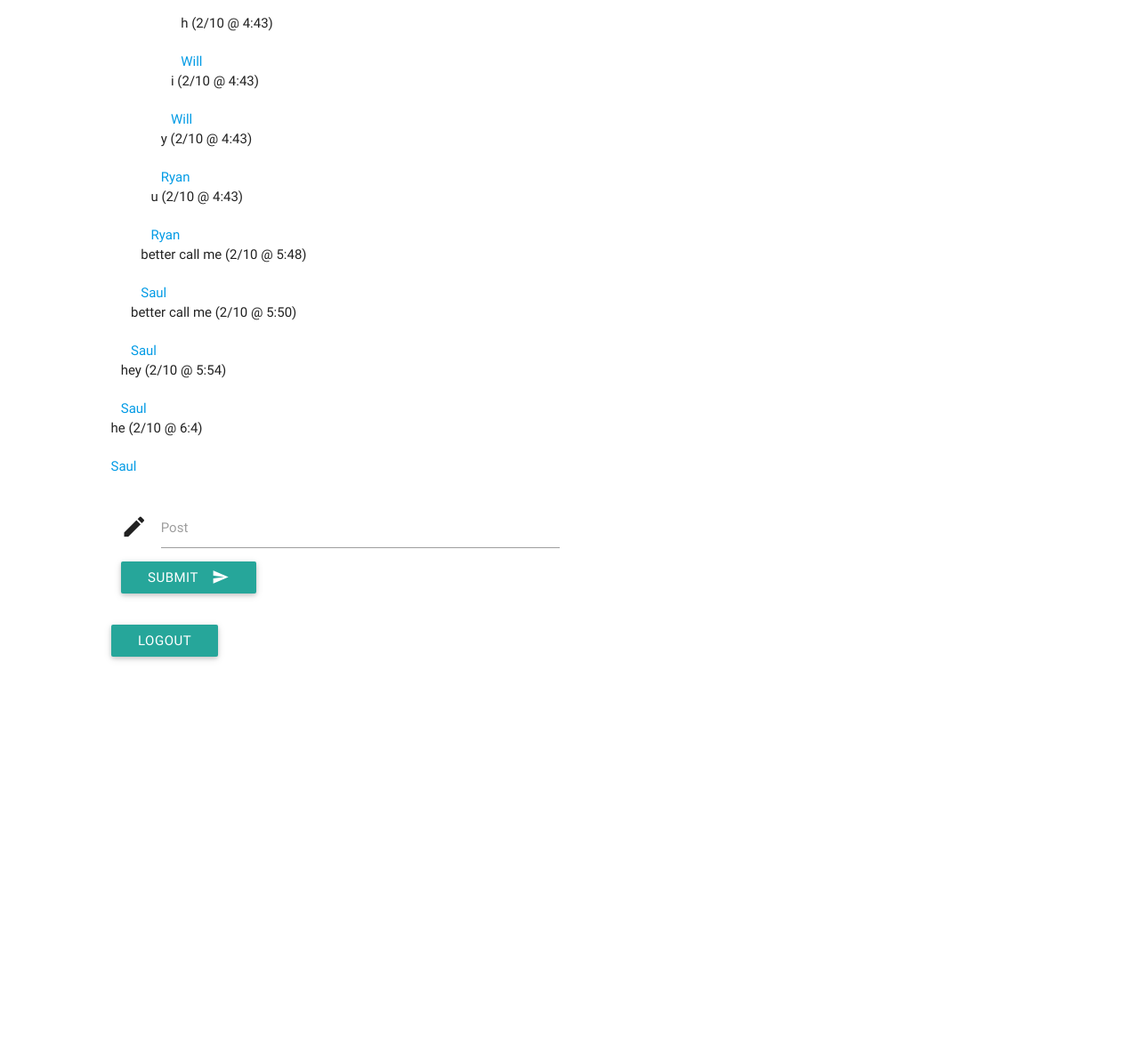
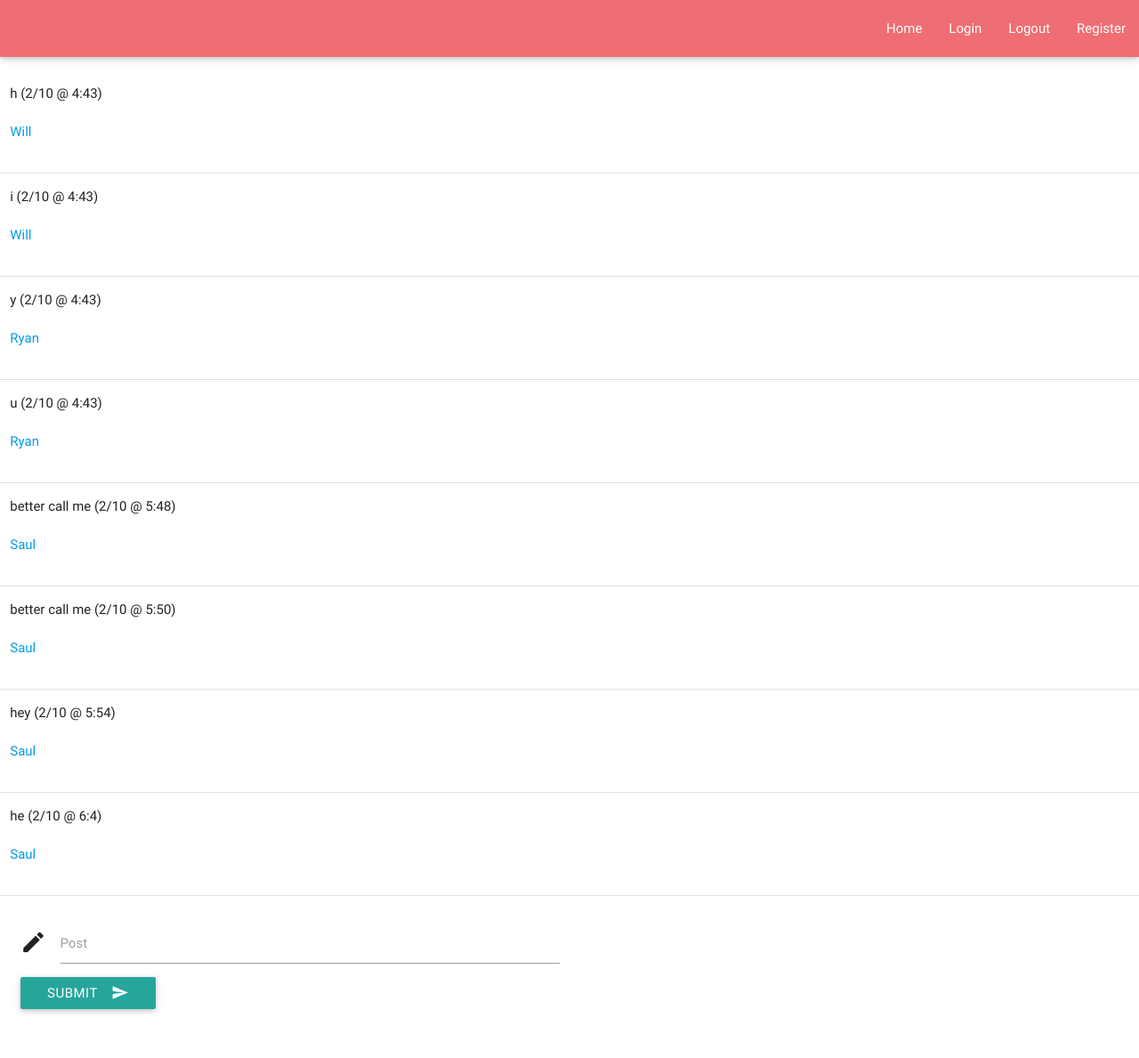
Before and after one commit to momomoro/Webapps, a Django app: page /socialnetwork/ in a window 1280 px wide. Shown: the whole page at 89% size. Before the commit the page ends 743 px from the top, so only its background shows below. Run offline with Django 3.2, Linux system fonts and the light colour scheme; a user stored in the database is signed in; data comes from the database, SQL or seed files in the repository; both versions use the stored data as it was after the commit; some libraries are stand-ins or nearby versions.

Commit message:
added navbar, issue with timezone

```diff
--- /dev/null
+++ b/hw4/README.md.txt
@@ -0,0 +1 @@
+Socialnetwork webapp created using the materialize css framework
--- a/hw4/socialnetwork/models.py
+++ b/hw4/socialnetwork/models.py
@@ -1,4 +1,6 @@
 from django.db import models
+from django.utils import timezone
+from datetime import *
 
 # User class for built-in authentication module
 from django.contrib.auth.models import User
@@ -7,7 +9,7 @@ from django.contrib.auth.models import User
 class Post(models.Model):
 	text = models.CharField(max_length=160)
 	user = models.ForeignKey(User)
-	time = models.DateTimeField(auto_now=True,auto_now_add=True)
+	time = models.DateTimeField(default=datetime.now)
 
 	def __unicode__(self):
-		return 'id=' + str(self.id) + ',text="'+ self.text + '" time='+ str(self.time)
+		return 'user=' + str(self.user) + ',text="'+ self.text + '" time='+ str(self.time)
--- a/hw4/socialnetwork/templates/socialnetwork/index.html
+++ b/hw4/socialnetwork/templates/socialnetwork/index.html
@@ -9,6 +9,21 @@
 </head>
 
 <body>
+	<div class="navbar-fixed">
+		<nav>
+			<div class="nav-wrapper">
+				<div class="col s12">
+					<ul class="right side-nav">
+						<li><a href="/socialnetwork">Home</a></li>
+						<li><a href="/socialnetwork/login">Login</a></li>
+						<li><a href="/socialnetwork/logout">Logout</a></li>
+						<li><a href="/socialnetwork/register">Register</a></li>
+					</ul>
+				</div>
+			</div>
+		</nav>
+	</div>
+
 	{% for error in errors %}
 		<p style="color:red">
 			{{error}}
@@ -16,12 +31,13 @@
 	{% endfor %}
 
 	<p>
-		<div class="container">
 		{% for post in posts %}
-			<div class="row"> {{post.text}} ({{post.time.month}}/{{post.time.day}} @ {{post.time.hour}}:{{post.time.minute}}) </div>
-			<div class="row"> <a href="/socialnetwork/profile/{{post.user}}">{{post.user}}</a>
+			<div class="section">
+				<div class="row"> <div class="col s2"> {{post.text}} ({{post.time.month}}/{{post.time.day}} @ {{post.time.hour}}:{{post.time.minute}}) </div></div>
+				<div class="row"> <div class="col s2"> <a href="/socialnetwork/profile/{{post.user}}">{{post.user}}</a></div></div>
+			</div>
+			<div class="divider"></div>
 		{% endfor %}
-		</div>
 	</p>
 
 	<div class="row">
@@ -39,10 +55,6 @@
 			</div>
 		</form>
 
-	<div>
-		<a href="/socialnetwork/logout" class="waves-effect waves-light btn">Logout</a>
-	</div>
-
 
 	<script type="text/javascript" src="https://code.jquery.com/jquery-2.1.1.min.js"></script>
     <script type="text/javascript" src="{% static 'js/materialize.js' %}"></script>
--- a/hw4/socialnetwork/urls.py
+++ b/hw4/socialnetwork/urls.py
@@ -6,13 +6,12 @@ urlpatterns = patterns('',
     # url(r'^$', 'webapps.views.home', name='home'),
     # url(r'^blog/', include('blog.urls')),
 
-    url(r'^admin/', include(admin.site.urls)),
 	url(r'^$','socialnetwork.views.home'),
 	url(r'^post','socialnetwork.views.post'),
 	url(r'^login$','django.contrib.auth.views.login',{'template_name':'socialnetwork/login.html'}),
 	url(r'^logout$', 'django.contrib.auth.views.logout_then_login'),
 	url(r'^register$','socialnetwork.views.register'),
-	url(r'^profile/(?P<id>)','socialnetwork.views.userProfile'),
+	url(r'^profile/(?P<id>\w+)','socialnetwork.views.userProfile'),
 
 
 )
--- a/hw4/socialnetwork/views.py
+++ b/hw4/socialnetwork/views.py
@@ -43,8 +43,8 @@ def userProfile(request,id):
 
 	print request.user
 	print id
-	posts = Post.objects.filter(user = id)
-	context = {'posts' : posts,'user' : user_id}
+	posts = Post.objects.filter(user__username = id)
+	context = {'posts' : posts,'user' : id}
 	return render(request,'socialnetwork/profile.html',context)
 
 @transaction.atomic
--- a/hw4/webapps/urls.py
+++ b/hw4/webapps/urls.py
@@ -8,4 +8,5 @@ urlpatterns = patterns('',
 
     url(r'^admin/', include(admin.site.urls)),
 	url(r'^socialnetwork/', include('socialnetwork.urls')),
+	url(r'$',include('socialnetwork.urls')),
 )
```
Also changed, not shown: hw4/socialnetwork/templates/socialnetwork/login.html (+20 -4 lines), hw4/socialnetwork/templates/socialnetwork/profile.html (+22 -8 lines), hw4/socialnetwork/templates/socialnetwork/register.html (+16 -1 lines), hw4/db.sqlite3.
